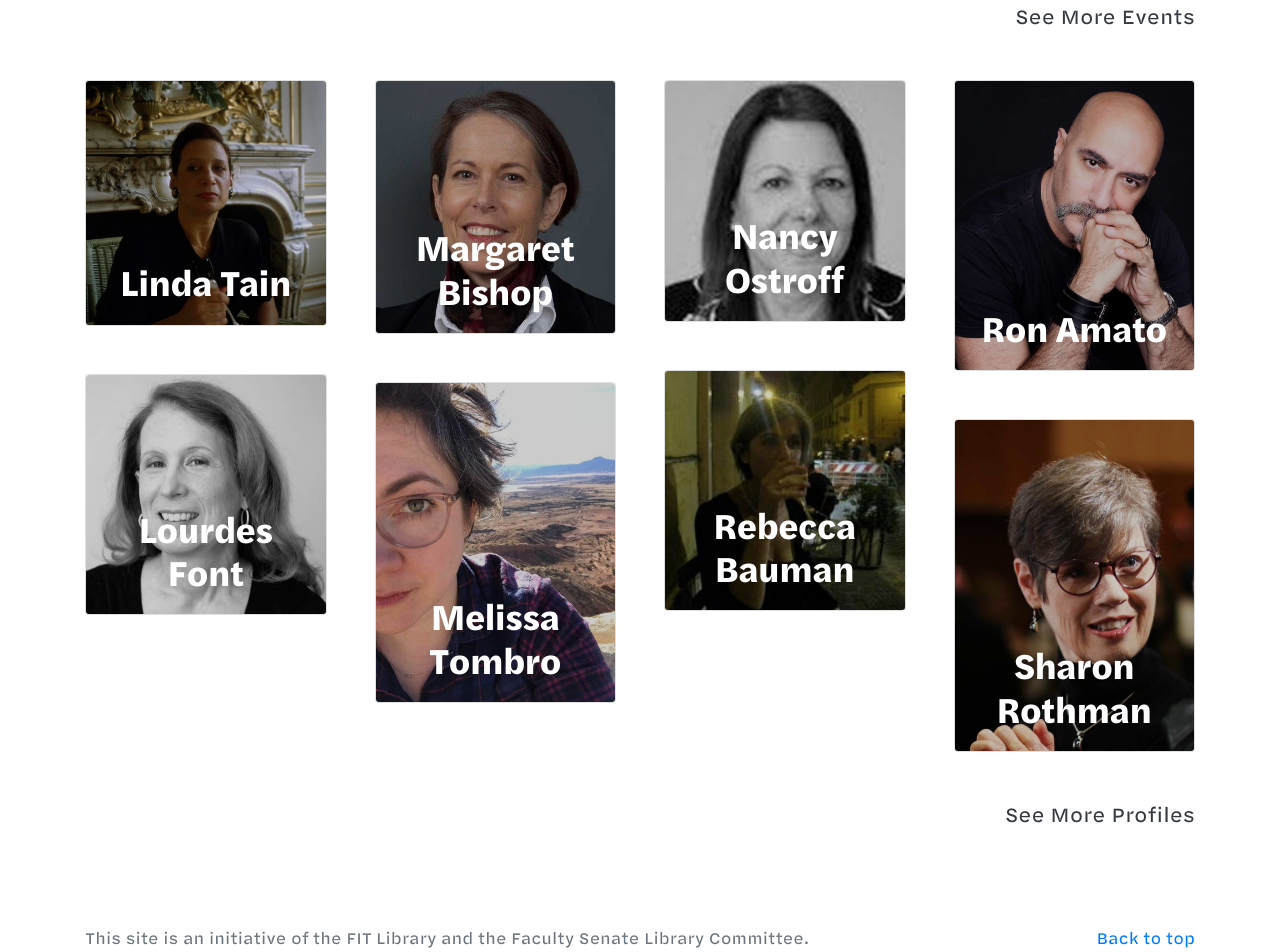
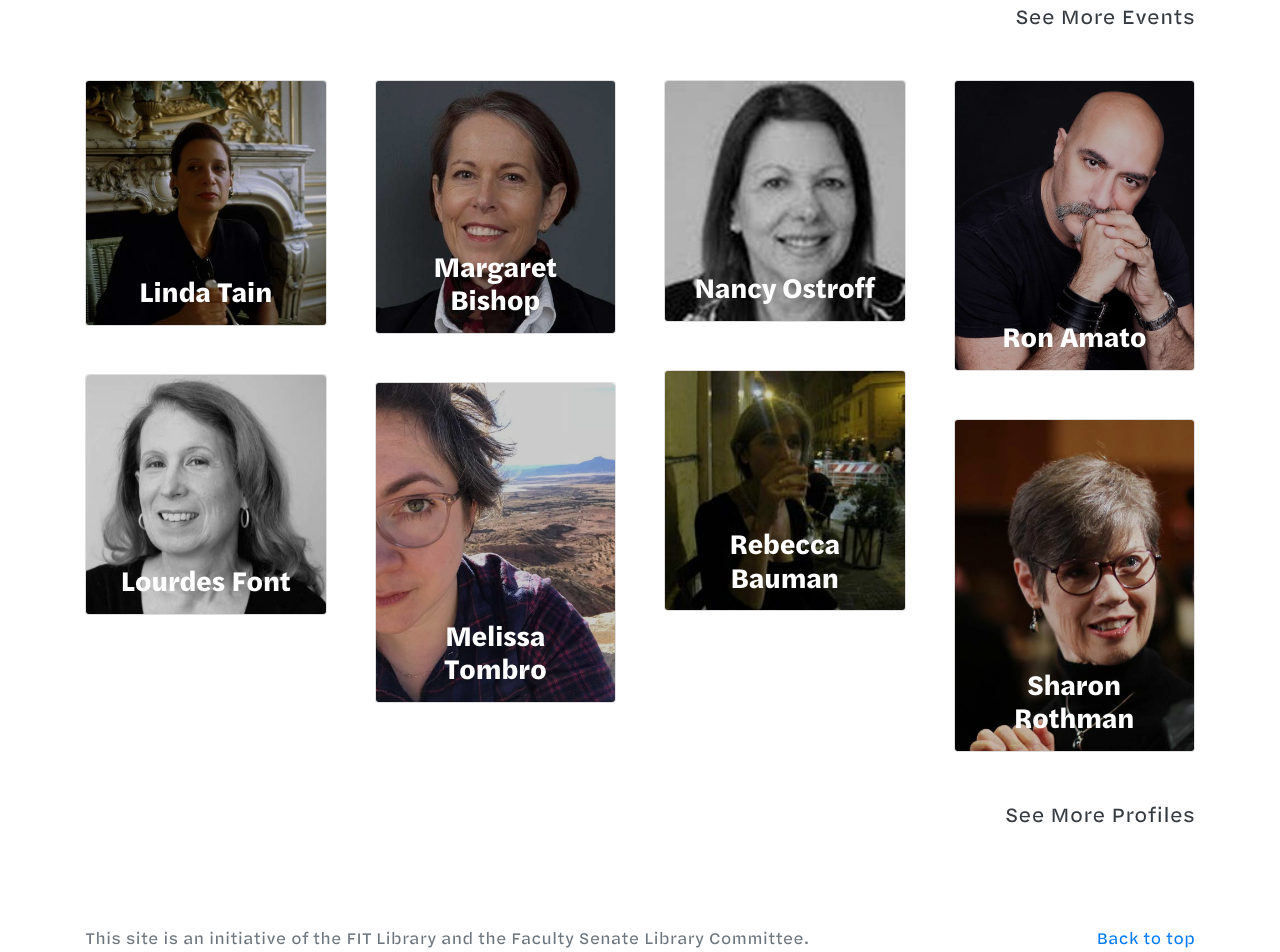
Before and after one commit to fit-authors/fit-authors.github.io, a Jekyll site: the page built from index.md, in a window 1280 px wide. Shown: the part 661-1613 px from the top of the page. Built offline with Jekyll 4.4.1, drawn with Linux system fonts in a browser that asks for light colours; nearby versions of some CDN libraries.

Commit message:
font resize

```diff
--- a/assets/style.scss
+++ b/assets/style.scss
@@ -58,6 +58,7 @@ header .logo img {
   opacity: 1;
   color: #fff;
   overflow: hidden;
+  padding: 1rem;
 }
 #featured-authors .card .card-img-overlay h1 {
   font-size: 3rem;
@@ -69,17 +70,17 @@ header .logo img {
 }
 @media (min-width: 768px) {
   #featured-authors .card .card-img-overlay h1 {
-    font-size: 1.75rem;
+    font-size: 1.5rem;
   }
 }
 @media (min-width: 992px) {
   #featured-authors .card .card-img-overlay h1 {
-    font-size: 2.5rem;
+    font-size: 2.25rem;
   }
 }
 @media (min-width: 1200px) {
   #featured-authors .card .card-img-overlay h1 {
-    font-size: 2.25rem;
+    font-size: 1.75rem;
   }
 }
 // Profiles
```
